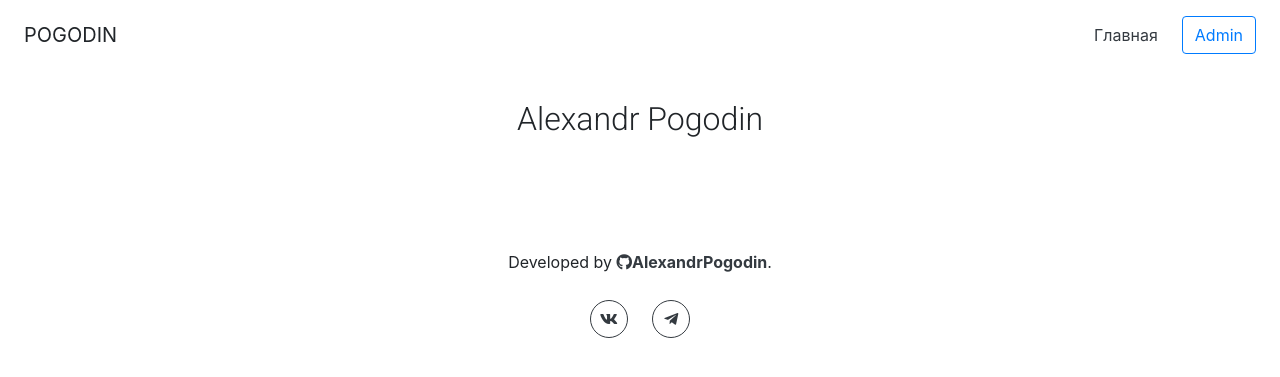
After one commit to AlexandrPogodin/py-TodoApp, a Django app: page /contacts/ in a window 1280 px wide. The commit adds this page. Shown: the top 377 px of the page. Run offline with Django 3.2, Linux system fonts and the light colour scheme; some libraries are stand-ins or nearby versions.

Commit message:
Add contacts page

```diff
--- a/todo/templates/layout/basic.html
+++ b/todo/templates/layout/basic.html
@@ -9,8 +9,8 @@
     <title>Todo App - {% block title %}Главная{% endblock %}</title>
     <link rel="stylesheet" href="https://stackpath.bootstrapcdn.com/bootstrap/4.3.1/css/bootstrap.min.css">
     <link rel="stylesheet" href="https://use.fontawesome.com/releases/v5.8.1/css/all.css" integrity="sha384-50oBUHEmvpQ+1lW4y57PTFmhCaXp0ML5d60M1M7uH2+nqUivzIebhndOJK28anvf" crossorigin="anonymous">
-    <link rel="stylesheet" type="text/css" href="{% static 'todo/custom.css' %}">
-    <link rel="stylesheet" type="text/css" href="{% static 'todo/animate.css' %}">
+    <link rel="stylesheet" type="text/css" href="{% static 'todo/css/custom.css' %}">
+    <link rel="stylesheet" type="text/css" href="{% static 'todo/css/animate.css' %}">
     <link href="https://fonts.googleapis.com/css?family=Roboto:100,300,400,500,700,900&amp;subset=cyrillic" rel="stylesheet">
 </head>
 <body>
@@ -19,7 +19,9 @@
     <div class="d-flex flex-column flex-md-row align-items-center p-3 px-md-4 mb-3">
         <h5 class="my-0 mr-md-auto font-weight-normal">POGODIN</h5>
         <nav class="my-2 my-md-0 mr-md-3">
+         {% block nav-menu1 %}
             <a class="p-2 text-dark navb" href="/contacts">Контакты</a>
+         {% endblock nav-menu1 %}
         </nav>
         <a class="btn btn-outline-primary navb" href="/admin">Admin</a>
     </div>
--- /dev/null
+++ b/todo/templates/todo/contacts.html
@@ -0,0 +1,20 @@
+{% extends "layout/basic.html" %}
+
+{% block title %}Contacts{% endblock %}
+
+{% block nav-menu1 %}
+    <a class="p-2 text-dark navb" href="/">Главная</a>
+{% endblock nav-menu1 %}
+
+{% block content %}
+<h2 class="text-center title">Alexandr Pogodin</h2><br>
+<div class="container-fluid">
+    <div class="row justify-content-center">
+        <div class="col-md-8">
+
+        </div>
+    </div>
+</div>
+
+
+{% endblock  %}
```
Also changed, not shown: db.sqlite3, todo/static/todo/css/animate.css (renamed from todo/static/todo/animate.css), todo/static/todo/css/custom.css (renamed from todo/static/todo/custom.css).
